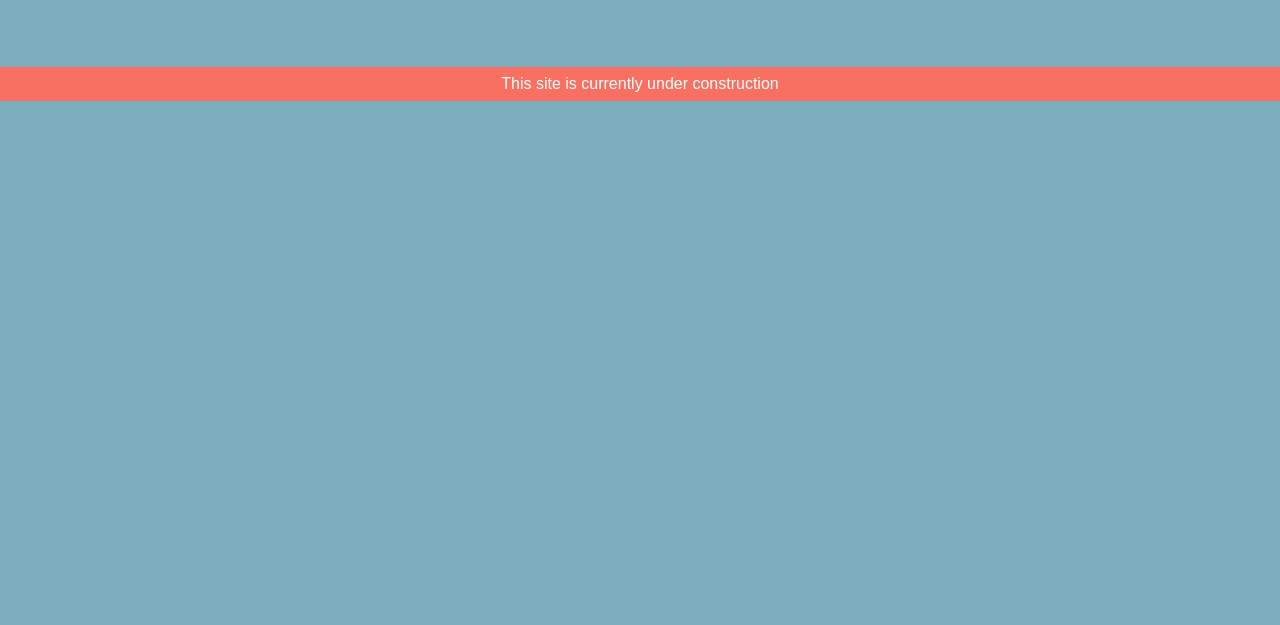
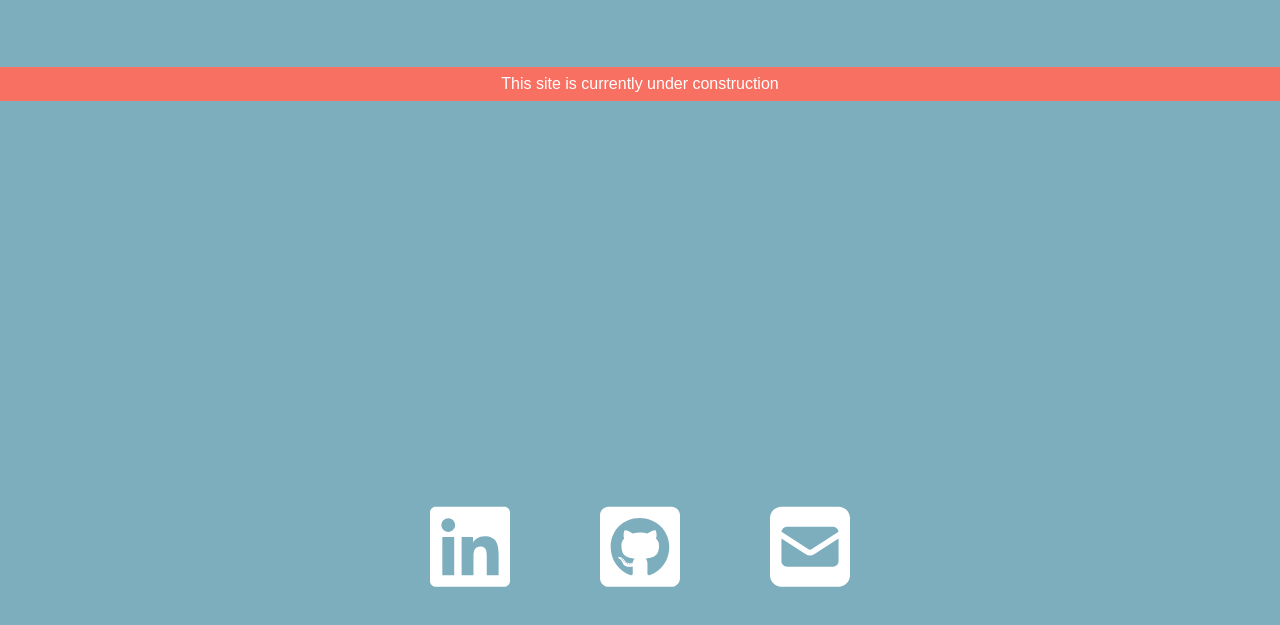
Before and after one commit to RaoulSchikora/personal_website, a plain HTML site: page index.html in a window 1280 px wide. Shown: the part 699-1324 px from the top of the page. Before the commit the page ends 800 px from the top, so only its background shows below. Drawn offline with Linux system fonts and the light colour scheme.

Commit message:
added socialmedias with links

```diff
--- a/index.html
+++ b/index.html
@@ -141,6 +141,28 @@
             </div>
         </div>
     </div>
+    <div class="social_media">
+        <div class="social_media__container">
+            <a href="https://www.linkedin.com/in/raoul-schikora" target="_blank">
+                <svg id="social_media__linkedin" xmlns="http://www.w3.org/2000/svg" viewBox="0 0 448 512">
+                    <!--! Font Awesome Pro 6.2.1 by @fontawesome - https://fontawesome.com License - https://fontawesome.com/license (Commercial License) Copyright 2022 Fonticons, Inc. -->
+                    <path d="M416 32H31.9C14.3 32 0 46.5 0 64.3v383.4C0 465.5 14.3 480 31.9 480H416c17.6 0 32-14.5 32-32.3V64.3c0-17.8-14.4-32.3-32-32.3zM135.4 416H69V202.2h66.5V416zm-33.2-243c-21.3 0-38.5-17.3-38.5-38.5S80.9 96 102.2 96c21.2 0 38.5 17.3 38.5 38.5 0 21.3-17.2 38.5-38.5 38.5zm282.1 243h-66.4V312c0-24.8-.5-56.7-34.5-56.7-34.6 0-39.9 27-39.9 54.9V416h-66.4V202.2h63.7v29.2h.9c8.9-16.8 30.6-34.5 62.9-34.5 67.2 0 79.7 44.3 79.7 101.9V416z"/>
+                </svg>
+            </a>
+            <a href="https://github.com/raoulschikora" target="_blank">
+                <svg id="social_media__github" xmlns="http://www.w3.org/2000/svg" viewBox="0 0 448 512">
+                    <!--! Font Awesome Pro 6.2.1 by @fontawesome - https://fontawesome.com License - https://fontawesome.com/license (Commercial License) Copyright 2022 Fonticons, Inc. -->
+                    <path d="M400 32H48C21.5 32 0 53.5 0 80v352c0 26.5 21.5 48 48 48h352c26.5 0 48-21.5 48-48V80c0-26.5-21.5-48-48-48zM277.3 415.7c-8.4 1.5-11.5-3.7-11.5-8 0-5.4.2-33 .2-55.3 0-15.6-5.2-25.5-11.3-30.7 37-4.1 76-9.2 76-73.1 0-18.2-6.5-27.3-17.1-39 1.7-4.3 7.4-22-1.7-45-13.9-4.3-45.7 17.9-45.7 17.9-13.2-3.7-27.5-5.6-41.6-5.6-14.1 0-28.4 1.9-41.6 5.6 0 0-31.8-22.2-45.7-17.9-9.1 22.9-3.5 40.6-1.7 45-10.6 11.7-15.6 20.8-15.6 39 0 63.6 37.3 69 74.3 73.1-4.8 4.3-9.1 11.7-10.6 22.3-9.5 4.3-33.8 11.7-48.3-13.9-9.1-15.8-25.5-17.1-25.5-17.1-16.2-.2-1.1 10.2-1.1 10.2 10.8 5 18.4 24.2 18.4 24.2 9.7 29.7 56.1 19.7 56.1 19.7 0 13.9.2 36.5.2 40.6 0 4.3-3 9.5-11.5 8-66-22.1-112.2-84.9-112.2-158.3 0-91.8 70.2-161.5 162-161.5S388 165.6 388 257.4c.1 73.4-44.7 136.3-110.7 158.3zm-98.1-61.1c-1.9.4-3.7-.4-3.9-1.7-.2-1.5 1.1-2.8 3-3.2 1.9-.2 3.7.6 3.9 1.9.3 1.3-1 2.6-3 3zm-9.5-.9c0 1.3-1.5 2.4-3.5 2.4-2.2.2-3.7-.9-3.7-2.4 0-1.3 1.5-2.4 3.5-2.4 1.9-.2 3.7.9 3.7 2.4zm-13.7-1.1c-.4 1.3-2.4 1.9-4.1 1.3-1.9-.4-3.2-1.9-2.8-3.2.4-1.3 2.4-1.9 4.1-1.5 2 .6 3.3 2.1 2.8 3.4zm-12.3-5.4c-.9 1.1-2.8.9-4.3-.6-1.5-1.3-1.9-3.2-.9-4.1.9-1.1 2.8-.9 4.3.6 1.3 1.3 1.8 3.3.9 4.1zm-9.1-9.1c-.9.6-2.6 0-3.7-1.5s-1.1-3.2 0-3.9c1.1-.9 2.8-.2 3.7 1.3 1.1 1.5 1.1 3.3 0 4.1zm-6.5-9.7c-.9.9-2.4.4-3.5-.6-1.1-1.3-1.3-2.8-.4-3.5.9-.9 2.4-.4 3.5.6 1.1 1.3 1.3 2.8.4 3.5zm-6.7-7.4c-.4.9-1.7 1.1-2.8.4-1.3-.6-1.9-1.7-1.5-2.6.4-.6 1.5-.9 2.8-.4 1.3.7 1.9 1.8 1.5 2.6z"/>
+                </svg>
+            </a>
+            <a href="mailto:raoulschikora@gmail.com">
+                <svg id="social_media__mail" xmlns="http://www.w3.org/2000/svg" viewBox="0 0 448 512">
+                    <!--! Font Awesome Pro 6.2.1 by @fontawesome - https://fontawesome.com License - https://fontawesome.com/license (Commercial License) Copyright 2022 Fonticons, Inc. -->
+                    <path d="M64 32C28.7 32 0 60.7 0 96V416c0 35.3 28.7 64 64 64H384c35.3 0 64-28.7 64-64V96c0-35.3-28.7-64-64-64H64zM218 271.7L64.2 172.4C66 156.4 79.5 144 96 144H352c16.5 0 30 12.4 31.8 28.4L230 271.7c-1.8 1.2-3.9 1.8-6 1.8s-4.2-.6-6-1.8zm29.4 26.9L384 210.4V336c0 17.7-14.3 32-32 32H96c-17.7 0-32-14.3-32-32V210.4l136.6 88.2c7 4.5 15.1 6.9 23.4 6.9s16.4-2.4 23.4-6.9z"/>
+                </svg>
+            </a>
+        </div>
+    </div>
     <div class="disclaimer">
         <div class="disclaimer__container">
             This site is currently under construction
--- a/styleSheet.css
+++ b/styleSheet.css
@@ -205,6 +205,7 @@
     top: 40vh;
     font-weight: bold;
     min-height: 100vh;
+    height: auto;
     color: #000;
     width: 100%;
   }
@@ -405,6 +406,25 @@
     transform: translateX(0) !important;
   }
 
+  .social_media {
+    display: flex;
+    position: relative;
+    justify-content: center;
+    margin: 400px 0 3rem 0;
+    width: 100%;
+  }
+
+  .social_media__container {
+    display: flex;
+    justify-content: space-evenly;
+    width: 600px;
+  }
+
+  .social_media__container svg {
+    fill: #fff;
+    width: 5rem;
+  }
+
   .disclaimer__container {
     font-family: sans-serif;
     position: fixed;
```
